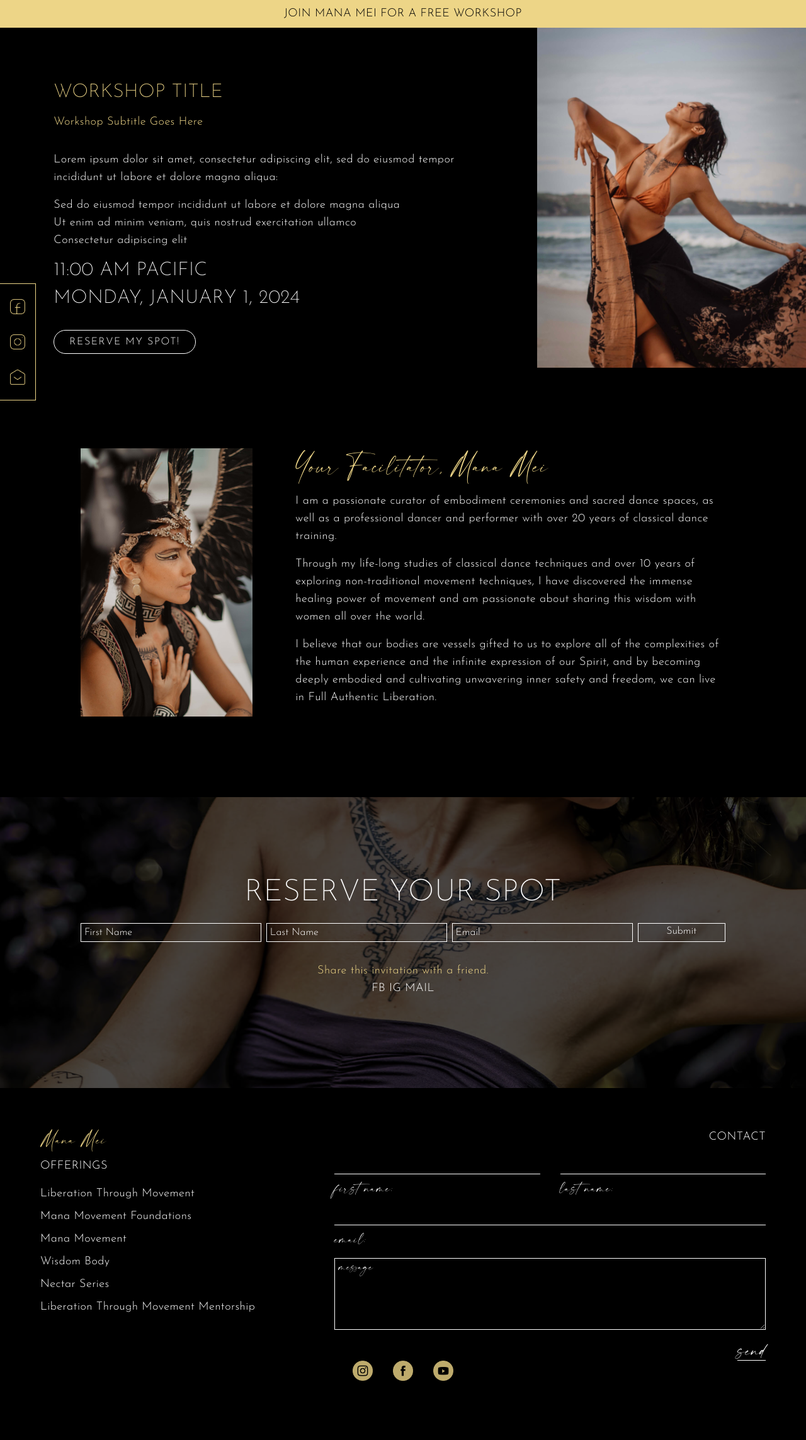
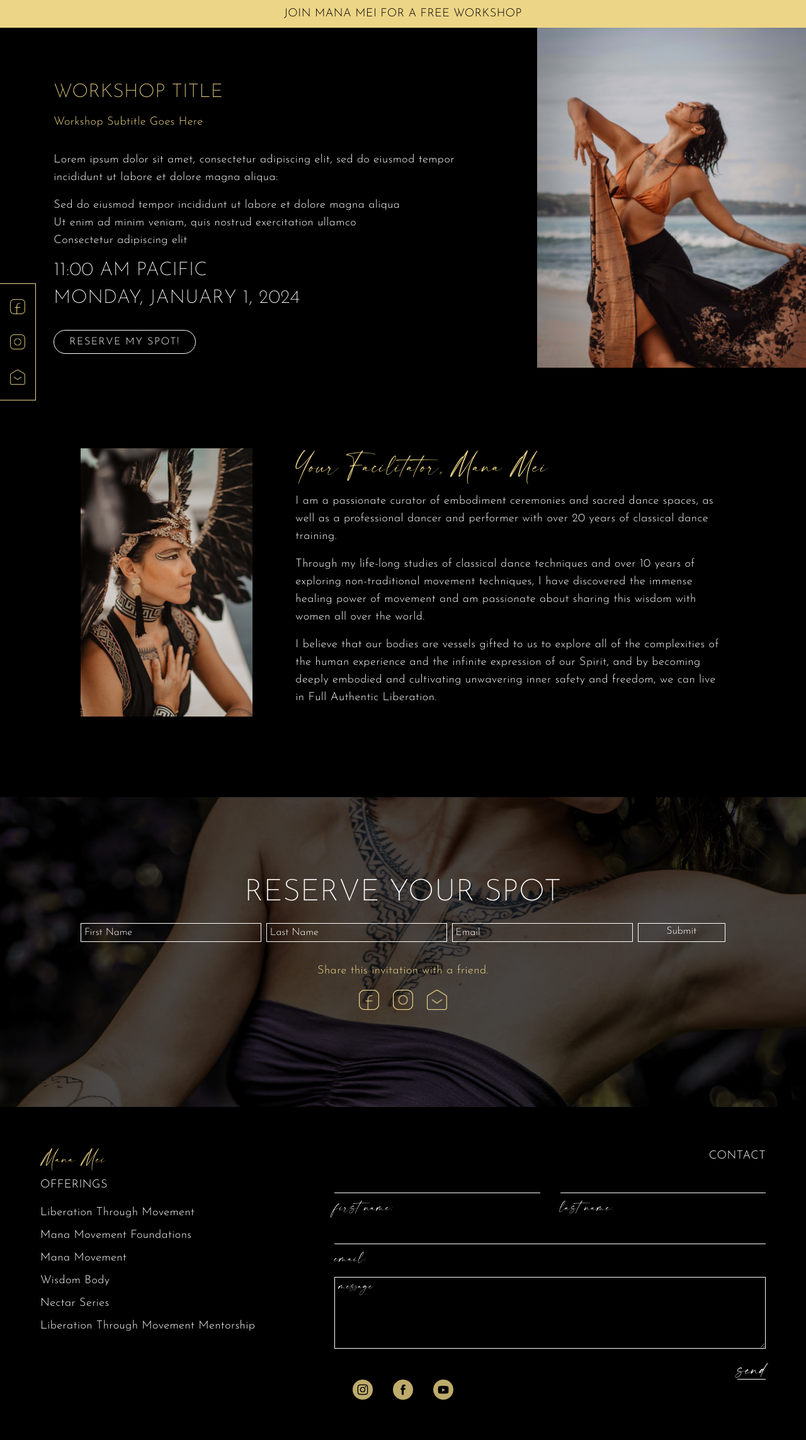
Before and after one commit to brittwoodard/manamei, a Jekyll site: the page built from _free-offerings/template.md, in a window 1280 px wide. Shown: the whole page at 63% size. Built offline with Jekyll 4.4.1, drawn with Linux system fonts in a browser that asks for light colours; nearby versions of some CDN libraries; comment, search, counter and statistics services are not loaded; before the commit the page ends 2257 px from its top, so only the background shows below that.

Commit message:
social share

```diff
--- a/_includes/social-share.html
+++ b/_includes/social-share.html
@@ -1,13 +1,13 @@
 <div class="social-share fixed top-[50%] left-0 bg-dark/50 border-t border-r border-b border-feature p-2">
 
     <nav class="text-white">
-        <a class="block py-4 px-2 hover:text-feature" href="https://twitter.com/intent/tweet?text={{ page.title }}&url={{ site.url }}{{ page.url }}" rel="nofollow" target="_blank" title="Share on Twitter">
+        <a class="block py-4 px-2 hover:text-feature" href="https://facebook.com/sharer.php?u={{ site.url }}{{ page.url }}" rel="nofollow" target="_blank" title="Share on Facebook">
             <img src="/uploads/icons/manamei-23.png" class="h-[1.5rem]">
         </a>
-        <a class="block py-4 px-2 hover:text-feature" href="https://facebook.com/sharer.php?u={{ site.url }}{{ page.url }}" rel="nofollow" target="_blank" title="Share on Facebook">
+        <a class="block py-4 px-2 hover:text-feature" href="https://www.instagram.com/?url={{ site.url }}{{ page.url }}" rel="nofollow" target="_blank" title="Share on Instagram">
             <img src="/uploads/icons/manamei-24.png" class="h-[1.5rem]">
         </a>
-        <a class="block py-4 px-2 hover:text-feature" href="http://pinterest.com/pin/create/link/?url={{page.url}}&description={{page.title}}" rel="nofollow" target="_blank" title="Share on Pinterest">
+        <a class="block py-4 px-2 hover:text-feature" href="mailto:?subject=Check%20out%20this%20free%20masterclass&body=Hi%20there,%0A%0AI%20thought%20you%20might%20be%20interested%20in%20this%20free%20masterclass.%20You%20can%20find%20more%20details%20here:%20{{ site.url }}{{ page.url }}">
             <img src="/uploads/icons/manamei-25.png" class="h-[1.5rem]">
         </a>
     </nav>
--- a/_layouts/free-offering.html
+++ b/_layouts/free-offering.html
@@ -36,13 +36,28 @@
     {% include about-mana-course.html %}
 
     <!-- CTA -->
-    <section id="cta-free" class="bg-image-style bg-overlay p-10p text-center" style="background-image: url('{{page.cta.background-image.background_image}}'); background-position: {{page.cta.background-image.image_focus}};">
+    <section id="cta-free" class="bg-image-style bg-overlay p-10p text-center"
+        style="background-image: url('{{page.cta.background-image.background_image}}'); background-position: {{page.cta.background-image.image_focus}};">
         <h2 class="heading-lg-sans">{{page.cta.heading}}</h2>
 
         {% include form-free-offering.html %}
 
         <h3 class="text-feature mt-8">{{page.cta.share-text}}</h3>
-        <p>FB IG MAIL</p>
+        <div>
+            <a class="inline-block py-4 px-2 hover:text-feature"
+                href="https://facebook.com/sharer.php?u={{ site.url }}{{ page.url }}" rel="nofollow" target="_blank"
+                title="Share on Facebook">
+                <img src="/uploads/icons/manamei-23.png" class="h-[1.5rem] md:h-8">
+            </a>
+            <a class="inline-block py-4 px-2 hover:text-feature" href="https://www.instagram.com/?url={{ site.url }}{{ page.url }}"
+                rel="nofollow" target="_blank" title="Share on Instagram">
+                <img src="/uploads/icons/manamei-24.png" class="h-[1.5rem] md:h-8">
+            </a>
+            <a class="inline-block py-4 px-2 hover:text-feature"
+                href="mailto:?subject=Check%20out%20this%20free%20masterclass&body=Hi%20there,%0A%0AI%20thought%20you%20might%20be%20interested%20in%20this%20free%20masterclass.%20You%20can%20find%20more%20details%20here:%20{{ site.url }}{{ page.url }}">
+                <img src="/uploads/icons/manamei-25.png" class="h-[1.5rem] md:h-8">
+            </a>
+        </div>
     </section>
 
     <!-- Footer -->
--- a/assets/css/output-style.css
+++ b/assets/css/output-style.css
@@ -863,6 +863,9 @@ p {
 .inline-block {
   display: inline-block;
 }
+.inline {
+  display: inline;
+}
 .flex {
   display: flex;
 }
@@ -1247,6 +1250,9 @@ p {
   .md\:h-24 {
     height: 6rem;
   }
+  .md\:h-8 {
+    height: 2rem;
+  }
   .md\:w-\[40\%\] {
     width: 40%;
   }
```
